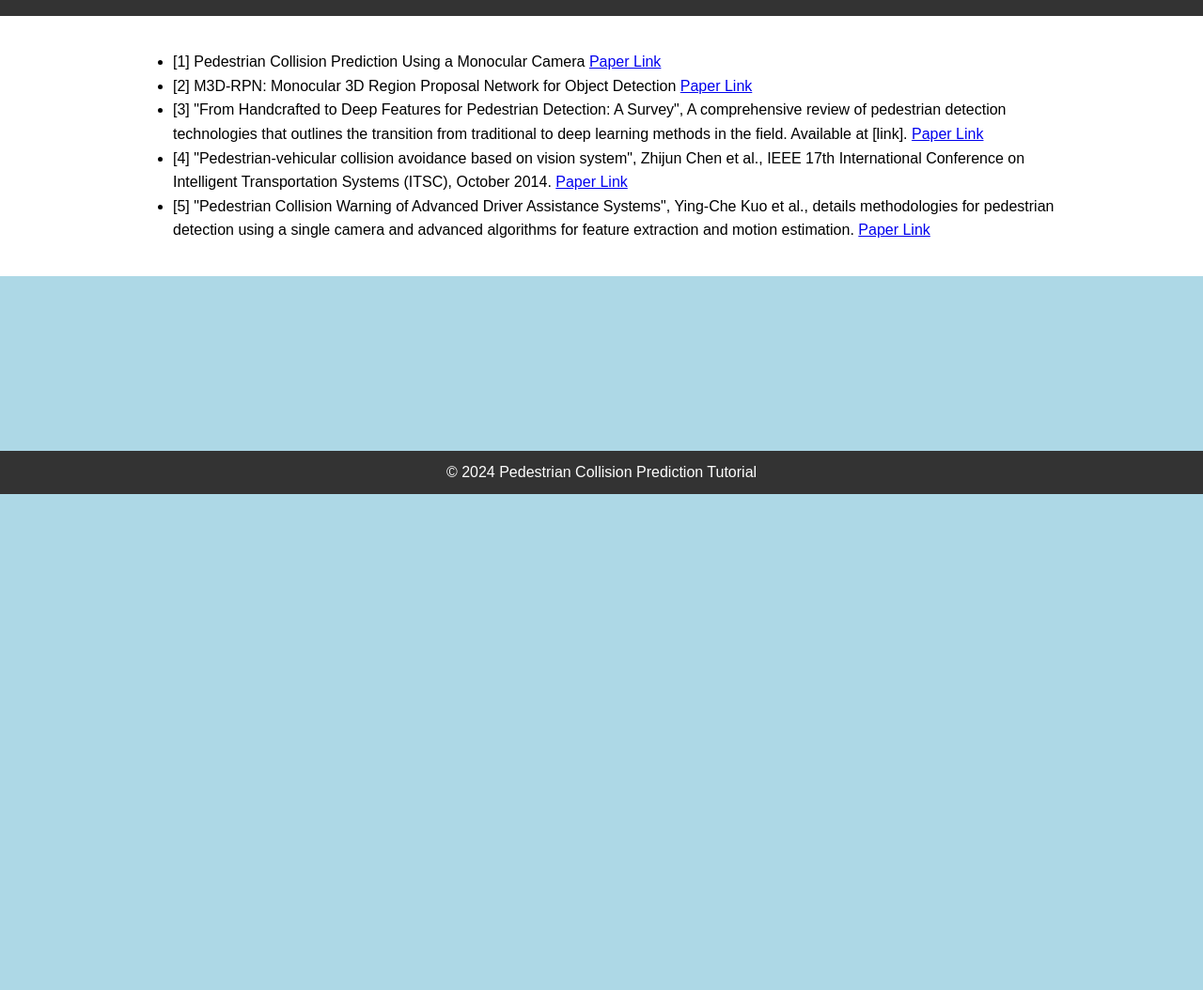
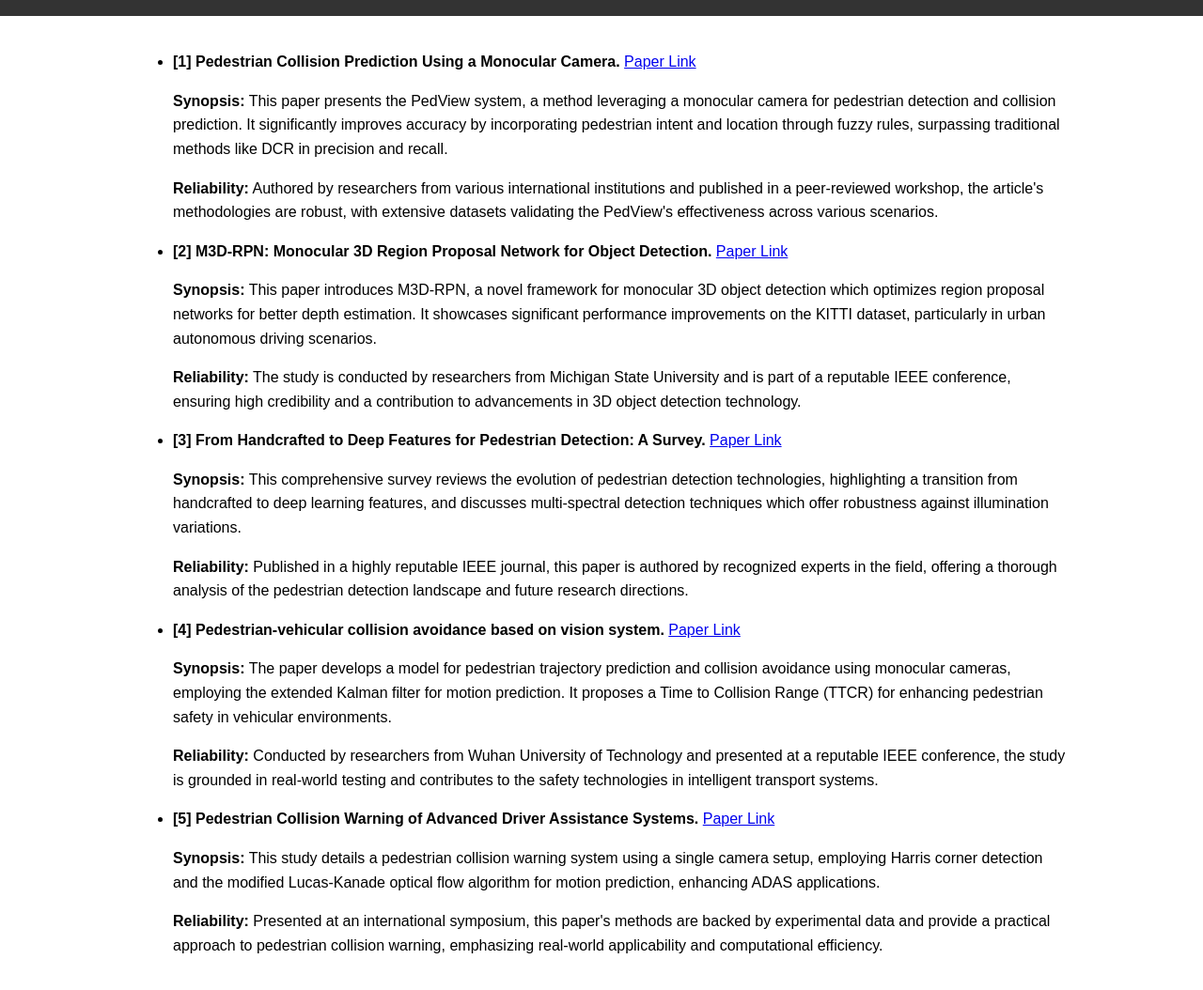
Before and after one commit to rakshitshah280701/PedestrianCollisionPrediction, a plain HTML site: page bibliography.html in a window 1280 px wide. Shown: the part 274-1328 px from the top of the page at 94% size. Before the commit the page ends 800 px from the top, so only its background shows below. Drawn offline with Linux system fonts and the light colour scheme.

Commit message:
added bibliography

```diff
--- a/bibliography.html
+++ b/bibliography.html
@@ -37,22 +37,39 @@
     <main>
         <div class="container">
             <ul>
-                <li>[1] Pedestrian Collision Prediction Using a Monocular Camera  <a href="https://dl.acm.org/doi/10.1145/3615834.3615846">Paper Link</a>  </li>
-                <li>[2] M3D-RPN: Monocular 3D Region Proposal Network for Object Detection <a href="https://arxiv.org/abs/1907.06038">Paper Link</a>    </li>
-                <li>[3] "From Handcrafted to Deep Features for Pedestrian Detection: A Survey", A comprehensive review of pedestrian detection technologies that outlines the transition from traditional to deep learning methods in the field. Available at [link].  <a href="https://arxiv.org/abs/2010.00456">Paper Link</a> </li>
-                <li>[4] "Pedestrian-vehicular collision avoidance based on vision system", Zhijun Chen et al., IEEE 17th International Conference on Intelligent Transportation Systems (ITSC), October 2014.  <a href="https://ieeexplore.ieee.org/abstract/document/6957658">Paper Link</a> </li>
-
-                <li>[5] "Pedestrian Collision Warning of Advanced Driver Assistance Systems", Ying-Che Kuo et al., details methodologies for pedestrian detection using a single camera and advanced algorithms for feature extraction and motion estimation.  <a href="https://ieeexplore.ieee.org/document/7545299">Paper Link</a> </li>
-
-
+                <li>
+                    <p><strong>[1] Pedestrian Collision Prediction Using a Monocular Camera.</strong> <a href="https://dl.acm.org/doi/10.1145/3615834.3615846">Paper Link</a></p>
+                    <p><strong>Synopsis:</strong> This paper presents the PedView system, a method leveraging a monocular camera for pedestrian detection and collision prediction. It significantly improves accuracy by incorporating pedestrian intent and location through fuzzy rules, surpassing traditional methods like DCR in precision and recall.</p>
+                    <p><strong>Reliability:</strong> Authored by researchers from various international institutions and published in a peer-reviewed workshop, the article's methodologies are robust, with extensive datasets validating the PedView's effectiveness across various scenarios.</p>
+                </li>
+                <li>
+                    <p><strong>[2] M3D-RPN: Monocular 3D Region Proposal Network for Object Detection.</strong> <a href="https://arxiv.org/abs/1907.06038">Paper Link</a></p>
+                    <p><strong>Synopsis:</strong> This paper introduces M3D-RPN, a novel framework for monocular 3D object detection which optimizes region proposal networks for better depth estimation. It showcases significant performance improvements on the KITTI dataset, particularly in urban autonomous driving scenarios.</p>
+                    <p><strong>Reliability:</strong> The study is conducted by researchers from Michigan State University and is part of a reputable IEEE conference, ensuring high credibility and a contribution to advancements in 3D object detection technology.</p>
+                </li>
+                <li>
+                    <p><strong>[3] From Handcrafted to Deep Features for Pedestrian Detection: A Survey.</strong> <a href="https://arxiv.org/abs/2010.00456">Paper Link</a></p>
+                    <p><strong>Synopsis:</strong> This comprehensive survey reviews the evolution of pedestrian detection technologies, highlighting a transition from handcrafted to deep learning features, and discusses multi-spectral detection techniques which offer robustness against illumination variations.</p>
+                    <p><strong>Reliability:</strong> Published in a highly reputable IEEE journal, this paper is authored by recognized experts in the field, offering a thorough analysis of the pedestrian detection landscape and future research directions.</p>
+                </li>
+                <li>
+                    <p><strong>[4] Pedestrian-vehicular collision avoidance based on vision system.</strong> <a href="https://ieeexplore.ieee.org/abstract/document/6957658">Paper Link</a></p>
+                    <p><strong>Synopsis:</strong> The paper develops a model for pedestrian trajectory prediction and collision avoidance using monocular cameras, employing the extended Kalman filter for motion prediction. It proposes a Time to Collision Range (TTCR) for enhancing pedestrian safety in vehicular environments.</p>
+                    <p><strong>Reliability:</strong> Conducted by researchers from Wuhan University of Technology and presented at a reputable IEEE conference, the study is grounded in real-world testing and contributes to the safety technologies in intelligent transport systems.</p>
+                </li>
+                <li>
+                    <p><strong>[5] Pedestrian Collision Warning of Advanced Driver Assistance Systems.</strong> <a href="https://ieeexplore.ieee.org/document/7545299">Paper Link</a></p>
+                    <p><strong>Synopsis:</strong> This study details a pedestrian collision warning system using a single camera setup, employing Harris corner detection and the modified Lucas-Kanade optical flow algorithm for motion prediction, enhancing ADAS applications.</p>
+                    <p><strong>Reliability:</strong> Presented at an international symposium, this paper's methods are backed by experimental data and provide a practical approach to pedestrian collision warning, emphasizing real-world applicability and computational efficiency.</p>
+                </li>
             </ul>
         </div>
     </main>
 
-    <footer>
+    <!-- <footer>
         <div class="container">
             <p>© 2024 Pedestrian Collision Prediction Tutorial</p>
         </div>
-    </footer>
+    </footer> -->
 </body>
 </html>
```
